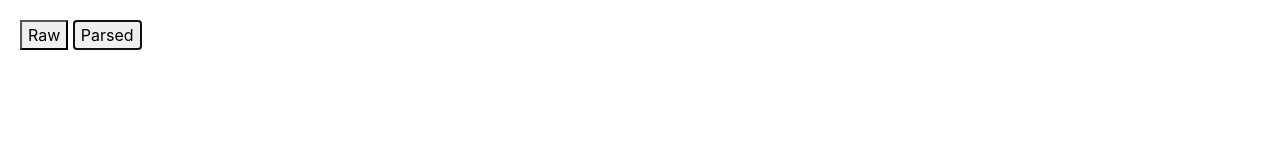
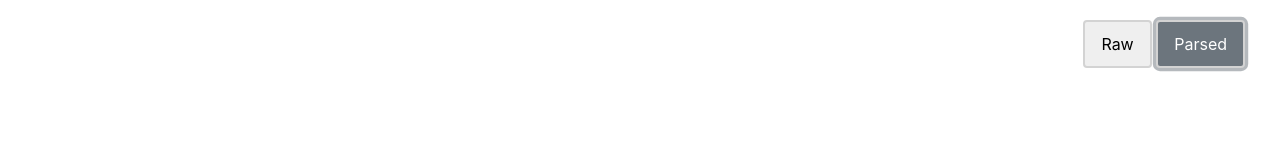
Before and after one commit to Ghalileo/AADO-Hot-Restaurant, a website: page api/tables.html in a window 1280 px wide. Both pictures are taken after a click on the button "Parsed". Drawn offline with nearby package versions, Linux system fonts and the light colour scheme.

Commit message:
Pushing to get Heroku

```diff
--- a/api/tables.html
+++ b/api/tables.html
@@ -2,7 +2,7 @@
 <html lang="en">
 <head>
   <meta charset="UTF-8">
-  <title>Home</title>
+  <title>Tables</title>
 
   <link rel="stylesheet" href="https://maxcdn.bootstrapcdn.com/bootstrap/4.0.0/css/bootstrap.min.css" />
   <link rel="stylesheet" href="https://stackpath.bootstrapcdn.com/font-awesome/4.7.0/css/font-awesome.min.css" />
@@ -11,17 +11,49 @@
 
 </head>
 <style>
-  html {
+  body {
     margin: 20px;
   }
+  .btn:hover {
+  background-color: #666;
+  /* color: white; */
+  }
+  .btn {
+  border: solid 2px;
+  border-color: lightgrey;
+  outline: none;
+  padding: 10px 16px;
+  cursor: pointer;
+}
+
 </style>
 <html>
 
   <body>
-    <div class="z-depth-3" id="choices" style="margin:0px">
-      <button id="btn raw">Raw</button>
-      <button class="selected" id="btn parsed">Parsed</button>
-    </div>
+    <div class="container-fluid" id="choices" style="margin:0px;">
+      <div class="float-right" id="btn btnDiv">
+        <button type="button" class="btn" id="btn raw">Raw</button>
+        <button type="button" class="btn btn-secondary" id="btn parsed">Parsed</button>
+      </div>
+      <div class="JSON waitlist float-left" style="font-size: 18px; font-family: Menlo, monospace;">
+
+      </div>
+
+  </div>
+  <script>
+    // Add active class to the current button (highlight it)
+    // var header = document.getElementById("btnDiv");
+    var btns = document.getElementsByClassName("btn");
+    for (var i = 0; i < btns.length; i++) {
+      btns[i].addEventListener("click", function(){
+        var current = document.getElementsByClassName("btn-secondary");
+        current[0].className = current[0].className.replace(" btn-secondary", "");
+        this.className += " btn-secondary";
+      });
+    }
+    </script>
   </body>
 
+
+
 </html>
```
Also changed, not shown: api/waitlist.html (+39 -1 lines), index.html (+1 -1 lines).
